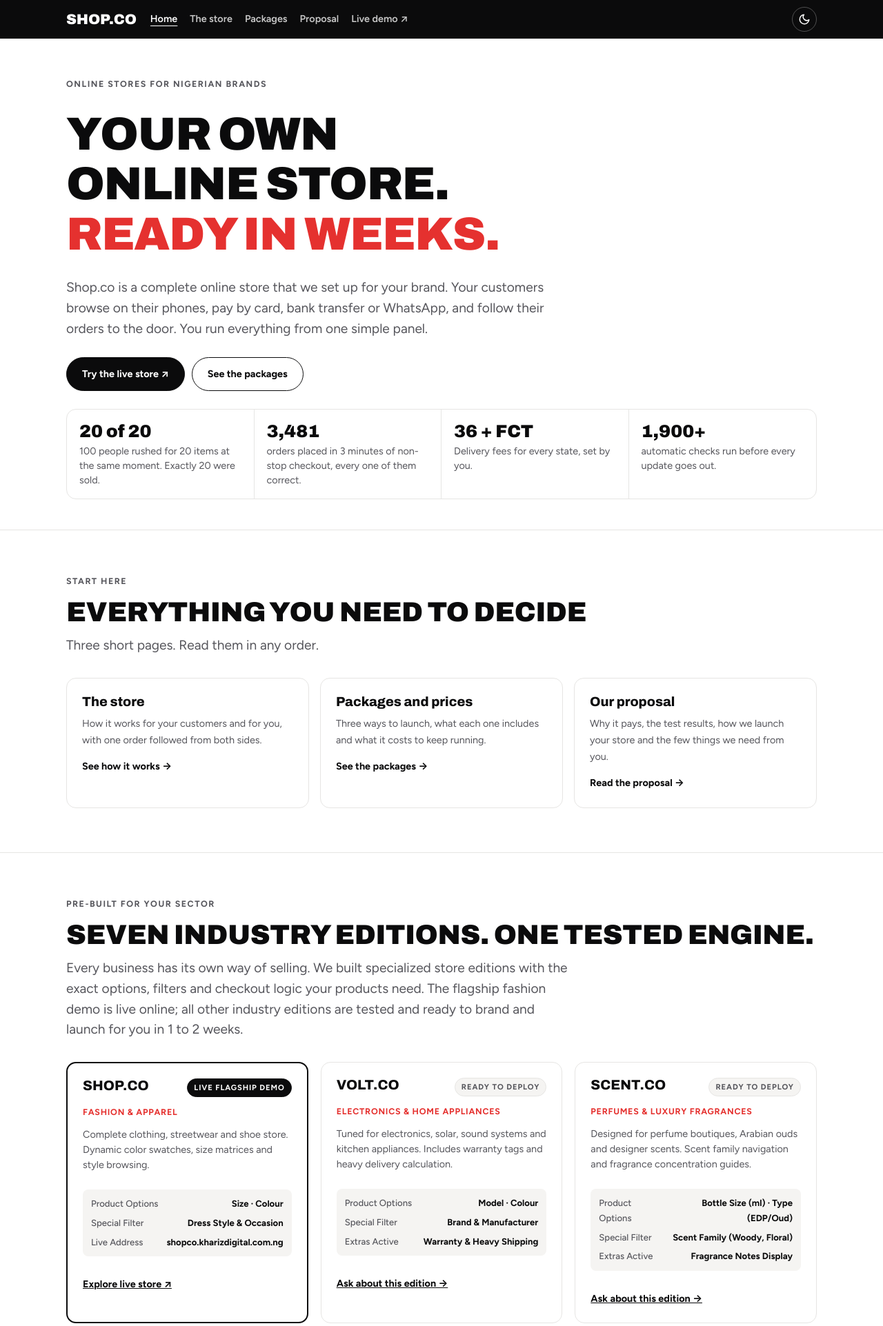
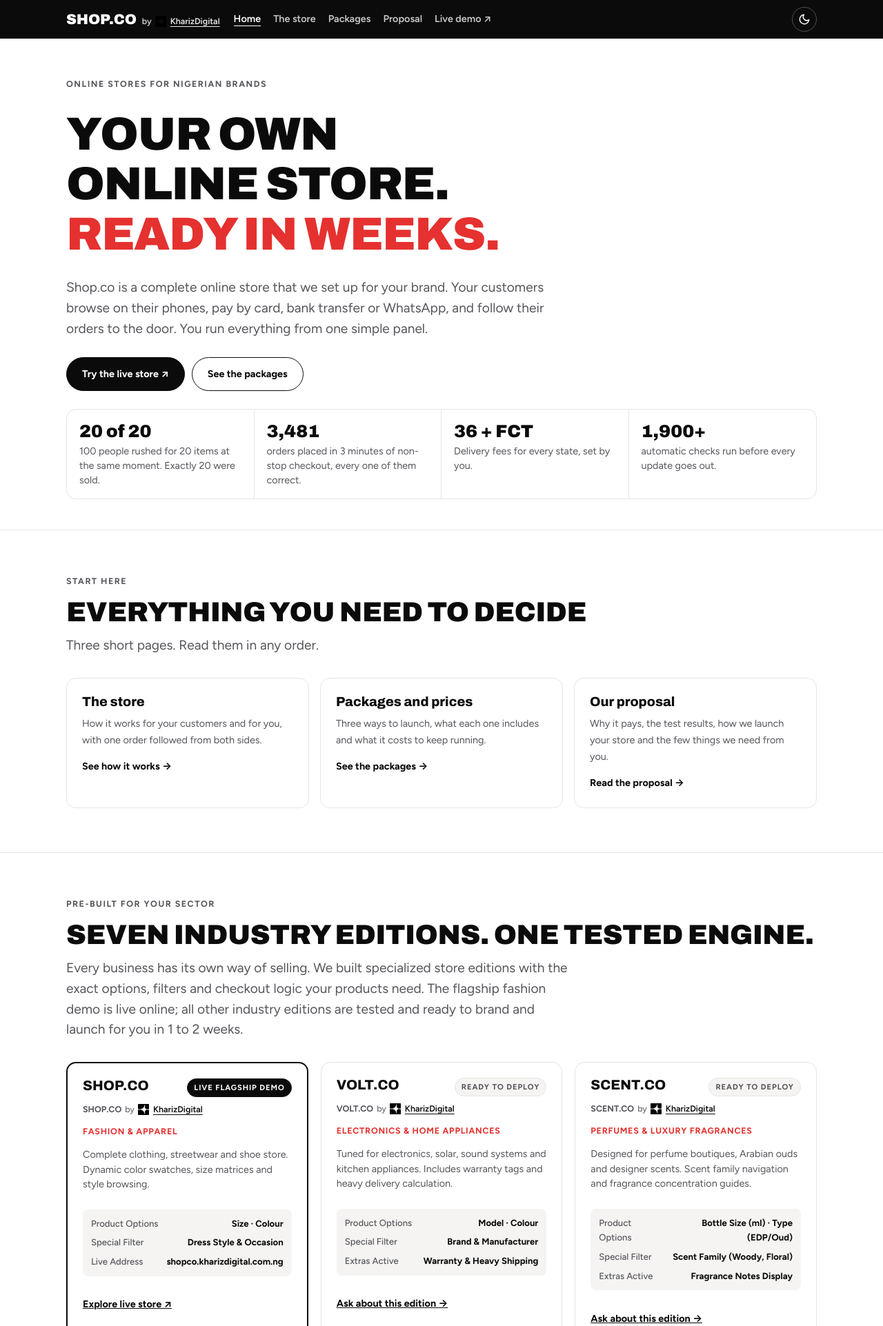
Before and after one commit to Simonkhariz/eCommerce, a PHP site: page / in a window 1280 px wide. Shown: the top 1923 px of the page at 69% size. Run offline with PHP 8.4, Linux system fonts and the light colour scheme.

Commit message:
feat(branding): update footer credit to Store by KharizDigital with logo link

```diff
--- a/components/layout/Footer.tsx
+++ b/components/layout/Footer.tsx
@@ -238,7 +238,7 @@ export const Footer: React.FC = () => {
               © {new Date().getFullYear()} {origin?.store_name || 'SHOP.CO'}. All rights reserved.
             </p>
             <p className="inline-flex items-center gap-1.5">
-              <span>Built by</span>
+              <span className="font-semibold text-black">{origin?.store_name || 'Shop.co'}</span> by{' '}
               <a
                 href={DEVELOPER.url}
                 target="_blank"
--- a/guide/assets/site.css
+++ b/guide/assets/site.css
@@ -57,7 +57,10 @@ p { margin: 0; }
 /* Top bar */
 .bar { position: sticky; top: env(safe-area-inset-top, 0px); z-index: 5; background: var(--bar); color: var(--bar-ink); }
 .bar .wrap { display: flex; align-items: center; gap: 20px; padding-block: 10px; }
+.brand-group { display: inline-flex; align-items: baseline; gap: 8px; flex-shrink: 0; }
 .logo { font-family: var(--display); font-weight: 900; font-stretch: 118%; font-size: 1.3rem; letter-spacing: -0.01em; text-decoration: none; white-space: nowrap; }
+.logo-by { font-size: 0.78rem; opacity: 0.9; font-family: var(--body); font-weight: 500; letter-spacing: normal; text-transform: none; display: inline-flex; align-items: center; gap: 5px; }
+.logo-by a { color: inherit; text-decoration: underline; text-underline-offset: 3px; font-weight: 600; }
 .bar nav { display: flex; gap: 18px; overflow-x: auto; scrollbar-width: none; min-width: 0; flex: 1; }
 .bar nav::-webkit-scrollbar { display: none; }
 .bar nav a { font-size: var(--step--1); font-weight: 600; text-decoration: none; opacity: 0.78; white-space: nowrap; padding-block: 6px; }
@@ -184,6 +187,8 @@ tr:last-child th, tr:last-child td { border-bottom: 0; }
 .industry-card.flagship { border: 2px solid var(--ink); }
 .industry-header { display: flex; justify-content: space-between; align-items: baseline; gap: 10px; }
 .industry-header h3 { font-size: 1.25rem; }
+.industry-by { font-size: 0.78rem; color: var(--muted); display: inline-flex; align-items: center; gap: 5px; margin-top: -4px; }
+.industry-by a { color: var(--ink); text-decoration: underline; text-underline-offset: 3px; font-weight: 600; }
 .industry-badge { font-size: 0.7rem; font-weight: 700; letter-spacing: 0.08em; text-transform: uppercase; padding: 3px 9px; border-radius: 999px; background: var(--tint); color: var(--muted); border: 1px solid var(--line); }
 .industry-card.flagship .industry-badge { background: var(--ink); color: var(--paper); border-color: var(--ink); }
 .industry-sector { font-size: 0.78rem; font-weight: 700; color: var(--accent); text-transform: uppercase; letter-spacing: 0.06em; }
--- a/guide/index.html
+++ b/guide/index.html
@@ -15,7 +15,10 @@
 
 <header class="bar">
   <div class="wrap">
-    <a class="logo" href="index.html">SHOP.CO</a>
+    <div class="brand-group">
+      <a class="logo" href="index.html">SHOP.CO</a>
+      <span class="logo-by">by <a href="https://kharizdigital.com.ng" target="_blank" rel="noopener" class="dev-link"><img src="assets/klogo.png" alt="" class="dev-logo" aria-hidden="true"> KharizDigital</a></span>
+    </div>
     <nav aria-label="Pages">
       <a href="index.html" aria-current="page">Home</a>
       <a href="store.html">The store</a>
@@ -89,6 +92,7 @@
             <h3>SHOP.CO</h3>
             <span class="industry-badge">Live Flagship Demo</span>
           </div>
+          <p class="industry-by"><b>SHOP.CO</b> by <a href="https://kharizdigital.com.ng" target="_blank" rel="noopener" class="dev-link"><img src="assets/klogo.png" alt="" class="dev-logo" aria-hidden="true"> KharizDigital</a></p>
           <p class="industry-sector">Fashion & Apparel</p>
           <p class="industry-desc">Complete clothing, streetwear and shoe store. Dynamic color swatches, size matrices and style browsing.</p>
           <dl class="industry-specs">
@@ -104,6 +108,7 @@
             <h3>VOLT.CO</h3>
             <span class="industry-badge">Ready to Deploy</span>
           </div>
+          <p class="industry-by"><b>VOLT.CO</b> by <a href="https://kharizdigital.com.ng" target="_blank" rel="noopener" class="dev-link"><img src="assets/klogo.png" alt="" class="dev-logo" aria-hidden="true"> KharizDigital</a></p>
           <p class="industry-sector">Electronics & Home Appliances</p>
           <p class="industry-desc">Tuned for electronics, solar, sound systems and kitchen appliances. Includes warranty tags and heavy delivery calculation.</p>
           <dl class="industry-specs">
@@ -119,6 +124,7 @@
             <h3>SCENT.CO</h3>
             <span class="industry-badge">Ready to Deploy</span>
           </div>
+          <p class="industry-by"><b>SCENT.CO</b> by <a href="https://kharizdigital.com.ng" target="_blank" rel="noopener" class="dev-link"><img src="assets/klogo.png" alt="" class="dev-logo" aria-hidden="true"> KharizDigital</a></p>
           <p class="industry-sector">Perfumes & Luxury Fragrances</p>
           <p class="industry-desc">Designed for perfume boutiques, Arabian ouds and designer scents. Scent family navigation and fragrance concentration guides.</p>
           <dl class="industry-specs">
@@ -134,6 +140,7 @@
             <h3>GLOW.CO</h3>
             <span class="industry-badge">Ready to Deploy</span>
           </div>
+          <p class="industry-by"><b>GLOW.CO</b> by <a href="https://kharizdigital.com.ng" target="_blank" rel="noopener" class="dev-link"><img src="assets/klogo.png" alt="" class="dev-logo" aria-hidden="true"> KharizDigital</a></p>
           <p class="industry-sector">Skincare & Cosmetics</p>
           <p class="industry-desc">Fitted for beauty brands and skincare clinics. Customers filter by skin type and choose by exact complexion shade.</p>
           <dl class="industry-specs">
@@ -149,6 +156,7 @@
             <h3>CROWN.CO</h3>
             <span class="industry-badge">Ready to Deploy</span>
           </div>
+          <p class="industry-by"><b>CROWN.CO</b> by <a href="https://kharizdigital.com.ng" target="_blank" rel="noopener" class="dev-link"><img src="assets/klogo.png" alt="" class="dev-logo" aria-hidden="true"> KharizDigital</a></p>
           <p class="industry-sector">Hair, Wigs & Bundles</p>
           <p class="industry-desc">Tailored for hair vendors, virgin hair, lace wigs and braided units. Automatic price calculation by inch length and lace type.</p>
           <dl class="industry-specs">
@@ -164,6 +172,7 @@
             <h3>CARAT.CO</h3>
             <span class="industry-badge">Ready to Deploy</span>
           </div>
+          <p class="industry-by"><b>CARAT.CO</b> by <a href="https://kharizdigital.com.ng" target="_blank" rel="noopener" class="dev-link"><img src="assets/klogo.png" alt="" class="dev-logo" aria-hidden="true"> KharizDigital</a></p>
           <p class="industry-sector">Jewellery, Gems & Watches</p>
           <p class="industry-desc">Crafted for jewelers and luxury accessories. Highlights precious metals, ring sizes, karats and gift box packaging.</p>
           <dl class="industry-specs">
@@ -179,6 +188,7 @@
             <h3>CRATE.CO</h3>
             <span class="industry-badge">Ready to Deploy</span>
           </div>
+          <p class="industry-by"><b>CRATE.CO</b> by <a href="https://kharizdigital.com.ng" target="_blank" rel="noopener" class="dev-link"><img src="assets/klogo.png" alt="" class="dev-logo" aria-hidden="true"> KharizDigital</a></p>
           <p class="industry-sector">Snacks, Fine Drinks & Hampers</p>
           <p class="industry-desc">Built for food, beverage and gift hamper vendors. Features occasion filtering and a built-in 18+ age verification gate.</p>
           <dl class="industry-specs">
--- a/guide/pricing.html
+++ b/guide/pricing.html
@@ -15,7 +15,10 @@
 
 <header class="bar">
   <div class="wrap">
-    <a class="logo" href="index.html">SHOP.CO</a>
+    <div class="brand-group">
+      <a class="logo" href="index.html">SHOP.CO</a>
+      <span class="logo-by">by <a href="https://kharizdigital.com.ng" target="_blank" rel="noopener" class="dev-link"><img src="assets/klogo.png" alt="" class="dev-logo" aria-hidden="true"> KharizDigital</a></span>
+    </div>
     <nav aria-label="Pages">
       <a href="index.html">Home</a>
       <a href="store.html">The store</a>
--- a/guide/proposal.html
+++ b/guide/proposal.html
@@ -15,7 +15,10 @@
 
 <header class="bar">
   <div class="wrap">
-    <a class="logo" href="index.html">SHOP.CO</a>
+    <div class="brand-group">
+      <a class="logo" href="index.html">SHOP.CO</a>
+      <span class="logo-by">by <a href="https://kharizdigital.com.ng" target="_blank" rel="noopener" class="dev-link"><img src="assets/klogo.png" alt="" class="dev-logo" aria-hidden="true"> KharizDigital</a></span>
+    </div>
     <nav aria-label="Pages">
       <a href="index.html">Home</a>
       <a href="store.html">The store</a>
```
Also changed, not shown: guide/store.html (+11 -1 lines).
